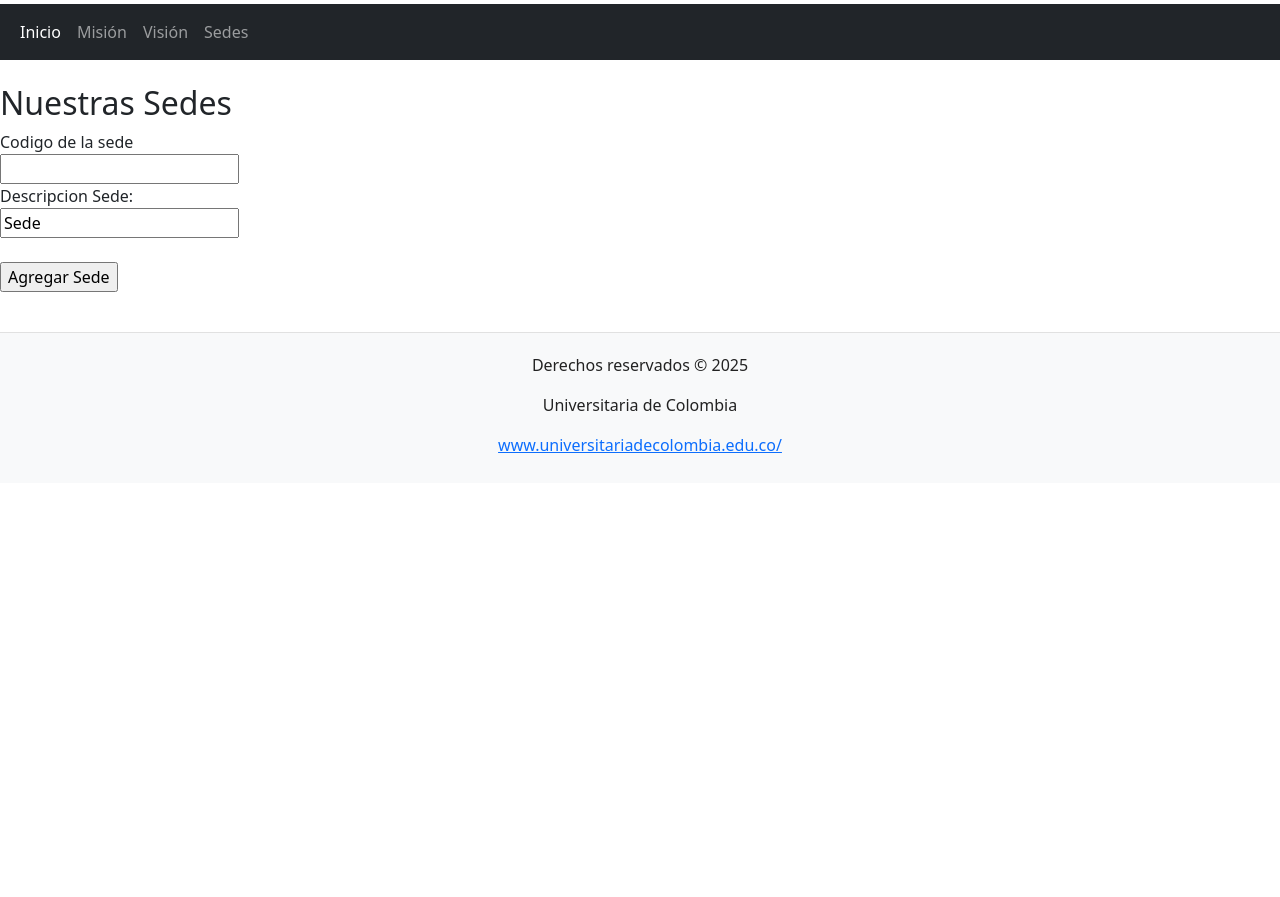
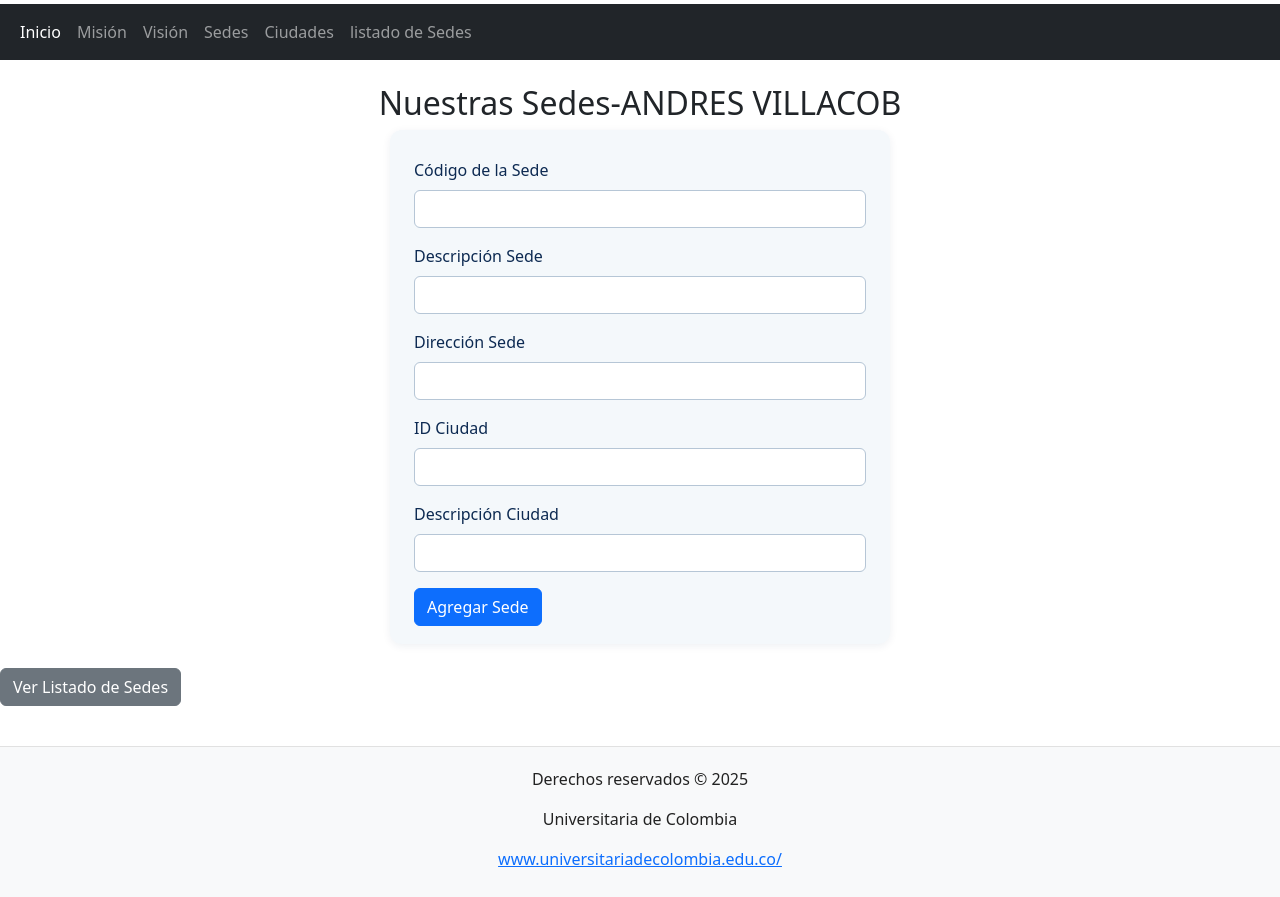
Before and after one commit to AndresVillacobR/PaginaWebAV, a Flask app: page /sedes in a window 1280 px wide. Shown: the part 229-1126 px from the top of the page. Before the commit the page ends 682 px from the top, so only its background shows below. Run offline with Flask 3, Linux system fonts and the light colour scheme.

Commit message:
estilos en agregar botones

```diff
--- a/main.py
+++ b/main.py
@@ -1,26 +1,290 @@
-from flask import Flask, render_template
+from flask import Flask, render_template, request , redirect, url_for
+import conexion as db
 
 app = Flask(__name__)
+
 
 @app.route('/')
 def home():
     return render_template('base.html')
 
+
 @app.route('/index')
 def index():
     return render_template('index.html')
 
-@app.route('/mision')
+
+@app.route('/mision', methods=['GET', 'POST'])
 def mision():
-    return render_template('mision.html')
+    codsede = ''
+    desede = ''
+    if request.method == 'POST':
+        codsede = request.form.get('codsede', '')
+        desede = request.form.get('desede', '')
+        print(f"Código de Sede: {codsede}, Descripción de Sede: {desede}")
+
+        conn = db.create_connection()
+        cursor = conn.cursor()
+        sql = "INSERT INTO ciudad (idCiudad, Descripcion) VALUES (%s, %s)"
+        data = (codsede, desede)
+        try:
+            cursor.execute(sql, data)
+            conn.commit()
+            print("Registro insertado exitosamente")
+        except Exception as e:
+            print(f"Error al insertar el registro: {e}")
+        finally:
+            cursor.close()
+            conn.close()
+    else:
+        print("Metodo GET recibido")
+
+    return render_template('mision.html', codsede=codsede, desede=desede)
+
 
 @app.route('/vision')
 def vision():
     return render_template('vision.html')
 
-@app.route('/sedes')
+
+@app.route('/sedes', methods=['GET', 'POST'])
 def sedes():
+    if request.method == 'POST':
+        codsede = request.form.get('codsede', '')
+        desede = request.form.get('desede', '')
+        dirsede = request.form.get('dirsede', '')
+        idciudad = request.form.get('IdCiudad', '')
+        desciudad = request.form.get('Descripcion', '')
+
+        print(f"Código de Sede: {codsede}, Descripción: {desede}, Dirección: {dirsede}, Ciudad: {idciudad}-{desciudad}")
+
+        conn = db.create_connection()
+        cursor = conn.cursor()
+        try:
+
+            sql_ciudad = "INSERT IGNORE INTO ciudad (IdCiudad, Descripcion) VALUES (%s, %s)"
+            cursor.execute(sql_ciudad, (idciudad, desciudad))
+
+            sql_sede = "INSERT INTO sede (IdSede, Descripcion, Direccion, IdCiudad) VALUES (%s, %s, %s, %s)"
+            cursor.execute(sql_sede, (codsede, desede, dirsede, idciudad))
+
+            conn.commit()
+            print("Sede y ciudad agregadas exitosamente")
+        except Exception as e:
+            print(f"Error al insertar la sede: {e}")
+        finally:
+            cursor.close()
+            conn.close()
+
+        return redirect(url_for('listasedes'))
+
     return render_template('sedes.html')
+
+@app.route('/sedesok', methods=['GET', 'POST'])
+def sedesok():
+    if request.method == 'POST':
+        codsede = request.form.get('codsede', '')
+        desede = request.form.get('desede', '')
+        dirsede = request.form.get('dirsede', '')
+        idciudad = request.form.get('IdCiudad', '')
+        desciudad = request.form.get('Descripcion', '')
+
+        print(f"Código de Sede: {codsede}, Descripción: {desede}, Dirección: {dirsede}, Ciudad: {idciudad}-{desciudad}")
+
+        conn = db.create_connection()
+        cursor = conn.cursor()
+        try:
+
+            sql_ciudad = "INSERT IGNORE INTO ciudad (IdCiudad, Descripcion) VALUES (%s, %s)"
+            cursor.execute(sql_ciudad, (idciudad, desciudad))
+
+            sql_sede = "INSERT INTO sede (IdSede, Descripcion, Direccion, IdCiudad) VALUES (%s, %s, %s, %s)"
+            cursor.execute(sql_sede, (codsede, desede, dirsede, idciudad))
+
+            conn.commit()
+            print("Sede y ciudad agregadas exitosamente")
+        except Exception as e:
+            print(f"Error al insertar la sede: {e}")
+        finally:
+            cursor.close()
+            conn.close()
+
+        return redirect(url_for('sedesok.html'))
+
+
+@app.route('/listasedes', methods=['GET'])
+def listasedes():
+    conn = db.create_connection()
+    cursor = conn.cursor()
+    sql = """
+        SELECT
+            s.IdSede,
+            s.Descripcion AS DescripcionSede,
+            s.Direccion,
+            c.IdCiudad,
+            c.Descripcion AS DescripcionCiudad
+        FROM sede s
+        INNER JOIN ciudad c ON s.IdCiudad = c.IdCiudad
+    """
+    sedes = []
+    try:
+        cursor.execute(sql)
+        sedes = cursor.fetchall()
+        print("Registros obtenidos exitosamente")
+    except Exception as e:
+        print(f"Error al obtener los registros: {e}")
+    finally:
+        cursor.close()
+        conn.close()
+
+    return render_template('listasedes.html', sedes=sedes)
+
+
+@app.route('/ciudades', methods=['GET', 'POST'])
+def ciudades():
+    if request.method == 'POST':
+        idCiudad = request.form.get('idCiudad', '')
+        descCiudad = request.form.get('descCiudad', '')
+
+        print(f"Código de ciudad: {idCiudad}, Descripción: {descCiudad}")
+
+        conn = db.create_connection()
+        cursor = conn.cursor()
+
+        sql = "INSERT INTO ciudad (idCiudad, Descripcion) VALUES (%s, %s)"
+        data = (idCiudad, descCiudad)
+        try:
+            cursor.execute(sql, data)
+            conn.commit()
+            print("Ciudad agregada exitosamente")
+        except Exception as e:
+            print(f"Error al insertar la ciudad: {e}")
+        finally:
+            cursor.close()
+            conn.close()
+
+    return render_template('ciudades.html')
+
+@app.route('/ciudadesok', methods=['GET', 'POST'])
+def ciudadesok():
+    if request.method == 'POST':
+        idCiudad = request.form.get('idCiudad', '')
+        descCiudad = request.form.get('descCiudad', '')
+
+        print(f"Código de ciudad: {idCiudad}, Descripción: {descCiudad}")
+
+        conn = db.create_connection()
+        cursor = conn.cursor()
+        sql = "INSERT INTO ciudad (idCiudad, Descripcion) VALUES (%s, %s)"
+        data = (idCiudad, descCiudad)
+        try:
+            cursor.execute(sql, data)
+            conn.commit()
+            print("Ciudad agregada exitosamente")
+        except Exception as e:
+            print(f"Error al insertar la ciudad: {e}")
+        finally:
+            cursor.close()
+            conn.close()
+
+    return render_template('ciudadesok.html')
+
+
+@app.route('/listaciudades', methods=['GET', 'POST'])
+def listaciudades():
+    conn = db.create_connection()
+    cursor = conn.cursor()
+    sql = "SELECT idCiudad, Descripcion FROM ciudad"
+    ciudades = []
+    try:
+        cursor.execute(sql)
+        ciudades = cursor.fetchall()
+        print("Registros obtenidos exitosamente")
+    except Exception as e:
+        print(f"Error al obtener los registros: {e}")
+    finally:
+        cursor.close()
+        conn.close()
+
+    return render_template('listaciudades.html', ciudades=ciudades)
+
+@app.route('/eliminar/<codsede>', methods=['GET' , 'POST'])
+def eliminar(codsede):
+
+    if validar == True:
+
+        conn = db.create_connection()
+        cursor = conn.cursor()
+        sql = "DELETE FROM sede WHERE IdSede = %s"
+        try:
+            cursor.execute(sql, (codsede,))
+            conn.commit()
+            print("Registro eliminado exitosamente")
+        except Exception as e:
+            print(f"Error al eliminar el registro: {e}")
+        finally:
+            cursor.close()
+            conn.close()
+
+        return redirect(url_for('listasedes'))
+    else:
+        return redirect(url_for('listasedes'))
+
+@app.route('/editar/<codsede>', methods=['GET', 'POST'])
+def editar(codsede):
+    conn= db.create_connection()
+    cursor= conn.cursor()
+    sql= "SELECT IdSede, Descripcion, Direccion, IdCiudad FROM sede WHERE IdSede= %s"
+    try:
+        cursor.execute(sql, (codsede,))
+        sede= cursor.fetchone()
+        print("Registro obtenido exitosamente")
+    except Exception as e:
+        print(f"Error al obtener el registro: {e}")
+    finally:
+        cursor.close()
+        conn.close()
+
+    return render_template('listasedes', sede=sede)
+
 
 if __name__ == "__main__":
     app.run(host="0.0.0.0", port=5000, debug=True)
+
+
+@app.route('/editar/<codsede>', methods=['GET', 'POST'])
+def editar(codsede):
+    conn = db.create_connection()
+    cursor = conn.cursor()
+    if request.method == 'POST':
+        desede = request.form['desede']
+        dirsede = request.form['dirsede']
+        sql = "UPDATE sede SET descripcion = %s, direccion = %s WHERE IdSede = %s"
+        data = (desede, dirsede, codsede)
+        try:
+            cursor.execute(sql, data)
+            conn.commit()
+            print("Registro actualizado correctamente")
+        except Exception as e:
+            print(f"Error al actualizar el registro: {e}")
+        finally:
+            cursor.close()
+            conn.close()
+            return redirect('/listasedes')
+
+    else:
+        sql = "SELECT descripcion, direccion FROM sede WHERE IdSede = %s"
+        try:
+            cursor.execute(sql, (codsede,))
+            sede = cursor.fetchone()
+            print("Registro obtenido correctamente")
+        except Exception as e:
+            print(f"Error al obtener el registro: {e}")
+            sede = None
+        finally:
+            cursor.close()
+            conn.close()
+            if sede:
+                return render_template('editar.html', codsede=codsede, desede=sede[0], dirsede=sede[1])
+            else:
+                return "Sede no encontrada", 404
--- a/static/styles.css
+++ b/static/styles.css
@@ -1,11 +1,17 @@
+/* Estilos para el contenedor del logo de la universidad */
 .fusion-logo {
   background-color: #0d2a52;
   padding: 10px 0 10px 20px;
 }
+
+/* Estilos para la imagen del logo dentro del contenedor */
 .fusion-logo img {
   max-width: 220px;
   height: auto;
+
 }
+
+/* Estilos para el pie de página */
 footer {
   background: #f8f9fa;
   text-align: center;
@@ -15,3 +21,50 @@ footer {
   font-size: 1rem;
   border-top: 1px solid #e1e1e1;
 }
+
+/* Estilos para el formulario de sedes */
+form.mb-4 {
+  background: #f4f8fb;
+  padding: 28px 24px 18px 24px;
+  border-radius: 12px;
+  box-shadow: 0 2px 8px rgba(13, 42, 82, 0.07);
+  margin-bottom: 32px;
+  max-width: 500px;
+  margin-left: auto;
+  margin-right: auto;
+}
+
+/* Estilos para las etiquetas de los campos del formulario */
+form .form-label {
+  font-weight: 500;
+  color: #0d2a52;
+}
+
+/* Estilos para los campos de entrada del formulario */
+form .form-control {
+  border-radius: 6px;
+  border: 1px solid #b6c6d6;
+  font-size: 1rem;
+}
+
+/* Estilos para el título principal */
+h2 {
+  text-align: center;
+  color: #0d2a52;
+  margin-bottom: 24px;
+}
+
+/* Alinear los botones del formulario de sedes en una fila */
+.form-botones {
+  display: flex;
+  gap: 12px;
+  margin-top: 8px;
+
+}
+
+/* Ajuste para que los formularios secundarios no tengan margen ni padding extra */
+.form-botones form {
+  margin: 0;
+  padding: 0;
+  display: inline;
+}
--- a/templates/base.html
+++ b/templates/base.html
@@ -30,6 +30,12 @@
           <li class="nav-item">
             <a class="nav-link" href="{{ url_for('sedes') }}">Sedes</a>
           </li>
+          <li class="nav-item">
+            <a class="nav-link" href="{{ url_for('ciudades') }}">Ciudades</a>
+          </li>
+          <li class="nav-item">
+            <a class="nav-link" href="{{ url_for('listasedes') }}">listado de Sedes</a>
+          </li>
         </ul>
       </div>
     </nav>
--- a/templates/index.html
+++ b/templates/index.html
@@ -4,13 +4,13 @@
   <meta charset="UTF-8">
   <meta name="viewport" content="width=device-width, initial-scale=1.0">
   <title>Título de la página</title>
-  <!-- Puedes enlazar CSS aquí -->
+
   <link rel="stylesheet" href="styles.css">
 </head>
 <body>
 
   <header>
-    <h1>Universitaria de Colombia - Andres</h1>
+    <h1>Universitaria de Colombia - ANDRES VILLACOB</h1>
   </header>
 
   <main>
--- a/templates/sedes.html
+++ b/templates/sedes.html
@@ -1,16 +1,35 @@
 {% extends 'base.html' %}
 
-{% block title%}Sedes{%endblock%}
+{% block title %}Registro de Sede{% endblock %}
 
 {% block content %}
+<br>
+<h2>Nuestras Sedes-ANDRES VILLACOB</h2>
+<form action="/sedes" method="POST" class="mb-4">
+  <div class="mb-3">
+    <label for="codsede" class="form-label">Código de la Sede</label>
+    <input type="number" id="codsede" name="codsede" class="form-control" required>
+  </div>
+  <div class="mb-3">
+    <label for="desede" class="form-label">Descripción Sede</label>
+    <input type="text" id="desede" name="desede" class="form-control" required>
+  </div>
+  <div class="mb-3">
+    <label for="dirsede" class="form-label">Dirección Sede</label>
+    <input type="text" id="dirsede" name="dirsede" class="form-control" required>
+  </div>
+  <div class="mb-3">
+    <label for="IdCiudad" class="form-label">ID Ciudad</label>
+    <input type="number" id="IdCiudad" name="IdCiudad" class="form-control" required>
+  </div>
+  <div class="mb-3">
+    <label for="Descripcion" class="form-label">Descripción Ciudad</label>
+    <input type="text" id="Descripcion" name="Descripcion" class="form-control" required>
+  </div>
+  <button type="submit" class="btn btn-primary">Agregar Sede</button>
+</form>
 
-<br>
-<h2>Nuestras Sedes</h2>
- <form action="/mision">
-  <label for="codsede">Codigo de la sede</label><br>
-  <input type="number" id="codesede" name="codsede"><br>
-  <label for="desede">Descripcion Sede:</label><br>
-  <input type="text" id="desede" name="desede" value="Sede"><br><br>
-  <input type="submit" value="Agregar Sede">
+<form action="/listasedes" method="GET">
+  <button type="submit" class="btn btn-secondary">Ver Listado de Sedes</button>
 </form>
 {% endblock %}
```
Also changed, not shown: conexion.py (added, +21 -0 lines), templates/ciuadadesok.html (added, +10 -0 lines), templates/ciudades.html (added, +28 -0 lines), templates/editarsede.html (added, +22 -0 lines), templates/listaciudades.html (added, +27 -0 lines), templates/listasedes.html (added, +41 -0 lines), templates/mision.html (+6 -3 lines), templates/sedeok.html (added, +10 -0 lines).
